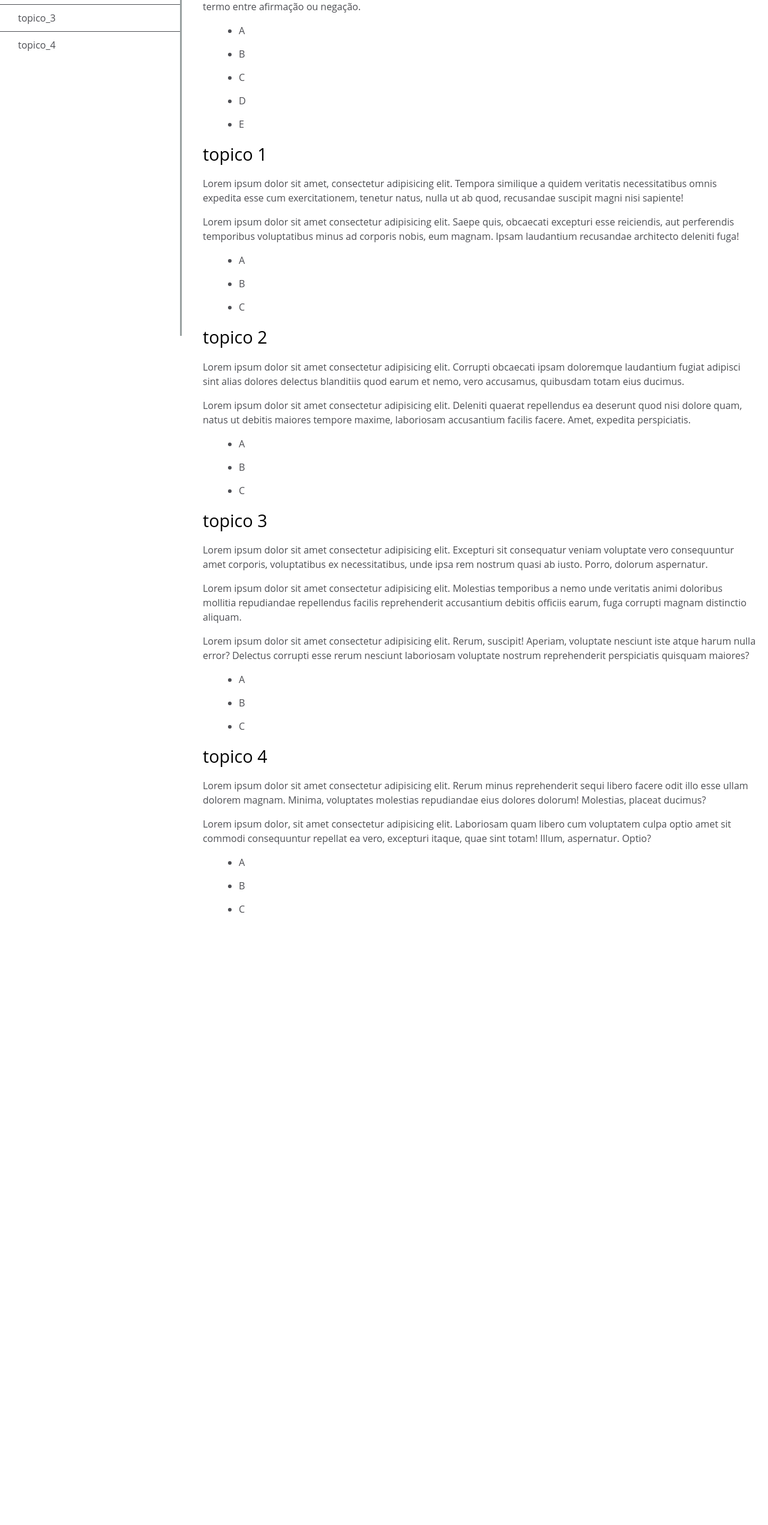
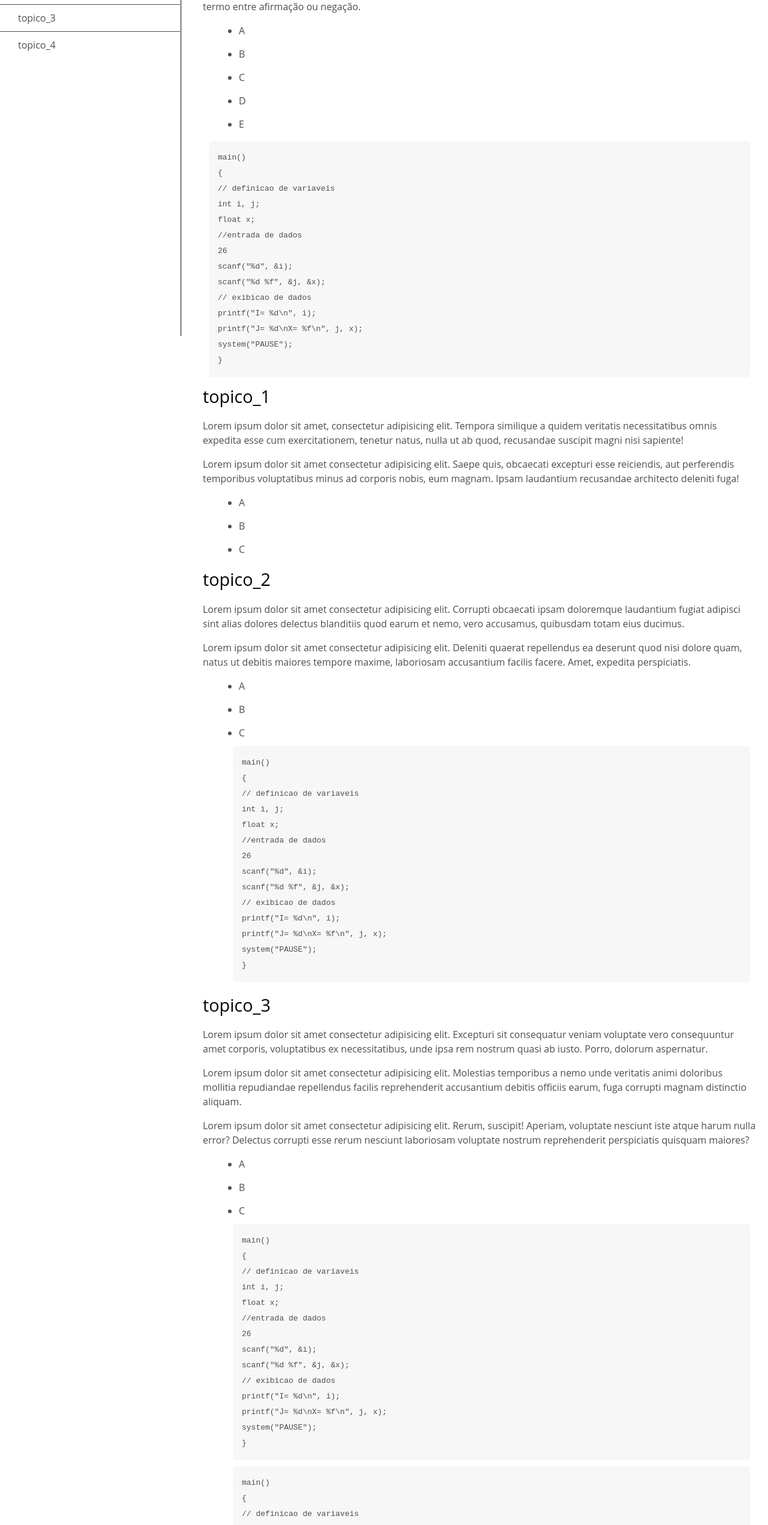
Before and after one commit to lourenasousa25-coder/documentacao_tecnica, a website built with Vite: page index.html in a window 1280 px wide. Shown: the part 240-2783 px from the top of the page at 60% size. Before the commit the page ends 1804 px from the top, so only its background shows below. Built offline with nearby package versions, Linux system fonts and the light colour scheme.

Commit message:
finalizado  os 16 passos

```diff
--- a/index.html
+++ b/index.html
@@ -17,16 +17,16 @@
         <a class="nav-link" href="#introducao">introducao</a>
       </li>
       <li>
-        <a class="nav-link" href="#topico 1">topico_1</a>
+        <a class="nav-link" href="#topico_1">topico_1</a>
       </li>
       <li>
-        <a class="nav-link" href="#topico 2">topico_2</a>
+        <a class="nav-link" href="#topico_2">topico_2</a>
       </li>
       <li>
-        <a class="nav-link" href="#topico 3">topico_3</a>
+        <a class="nav-link" href="#topico_3">topico_3</a>
       </li>
       <li>
-        <a class="nav-link" href="#topico 4">topico_4</a>
+        <a class="nav-link" href="#topico_4">topico_4</a>
       </li>
     </ul>
   </nav>
@@ -55,12 +55,26 @@
         <li>E</li>
       </ul>
 
+ <code> main()
+{
+// definicao de variaveis
+int i, j;
+float x;
+//entrada de dados
+26
+scanf("%d", &i);
+scanf("%d %f", &j, &x);
+// exibicao de dados
+printf("I= %d\n", i);
+printf("J= %d\nX= %f\n", j, x);
+system("PAUSE");
+} </code>
 
     </section>
 
 
     <section class="main-section" id="topico_1">
-      <header>topico 1</header>
+      <header>topico_1</header>
       <p>Lorem ipsum dolor sit amet, consectetur adipisicing elit. Tempora similique a quidem veritatis necessitatibus
         omnis expedita esse cum exercitationem, tenetur natus, nulla ut ab quod, recusandae suscipit magni nisi
         sapiente!</p>
@@ -74,7 +88,7 @@
     </section>
 
     <section class="main-section" id="topico_2">
-      <header>topico 2</header>
+      <header>topico_2</header>
       <p>Lorem ipsum dolor sit amet consectetur adipisicing elit. Corrupti obcaecati ipsam doloremque laudantium fugiat
         adipisci sint alias dolores delectus blanditiis quod earum et nemo, vero accusamus, quibusdam totam eius
         ducimus.</p>
@@ -85,10 +99,25 @@
         <li>A</li>
         <li>B</li>
         <li>C</li>
+
+         <code> main()
+{
+// definicao de variaveis
+int i, j;
+float x;
+//entrada de dados
+26
+scanf("%d", &i);
+scanf("%d %f", &j, &x);
+// exibicao de dados
+printf("I= %d\n", i);
+printf("J= %d\nX= %f\n", j, x);
+system("PAUSE");
+} </code>
     </section>
 
     <section class="main-section" id="topico_3">
-      <header>topico 3</header>
+      <header>topico_3</header>
       <p>Lorem ipsum dolor sit amet consectetur adipisicing elit. Excepturi sit consequatur veniam voluptate vero
         consequuntur amet corporis, voluptatibus ex necessitatibus, unde ipsa rem nostrum quasi ab iusto. Porro, dolorum
         aspernatur.</p>
@@ -102,10 +131,39 @@
         <li>A</li>
         <li>B</li>
         <li>C</li>
+
+         <code> main()
+{
+// definicao de variaveis
+int i, j;
+float x;
+//entrada de dados
+26
+scanf("%d", &i);
+scanf("%d %f", &j, &x);
+// exibicao de dados
+printf("I= %d\n", i);
+printf("J= %d\nX= %f\n", j, x);
+system("PAUSE");
+} </code>
+ <code> main()
+{
+// definicao de variaveis
+int i, j;
+float x;
+//entrada de dados
+26
+scanf("%d", &i);
+scanf("%d %f", &j, &x);
+// exibicao de dados
+printf("I= %d\n", i);
+printf("J= %d\nX= %f\n", j, x);
+system("PAUSE");
+} </code>
     </section>
 
     <section class="main-section" id="topico_4">
-      <header>topico 4</header>
+      <header>topico_4</header>
       <p>Lorem ipsum dolor sit amet consectetur adipisicing elit. Rerum minus reprehenderit sequi libero facere odit
         illo esse ullam dolorem magnam. Minima, voluptates molestias repudiandae eius dolores dolorum! Molestias,
         placeat ducimus?</p>
@@ -115,6 +173,20 @@
         <li>A</li>
         <li>B</li>
         <li>C</li>
+        <code> main()
+{
+// definicao de variaveis
+int i, j;
+float x;
+//entrada de dados
+26
+scanf("%d", &i);
+scanf("%d %f", &j, &x);
+// exibicao de dados
+printf("I= %d\n", i);
+printf("J= %d\nX= %f\n", j, x);
+system("PAUSE");
+} </code>
     </section>
 
 
```
